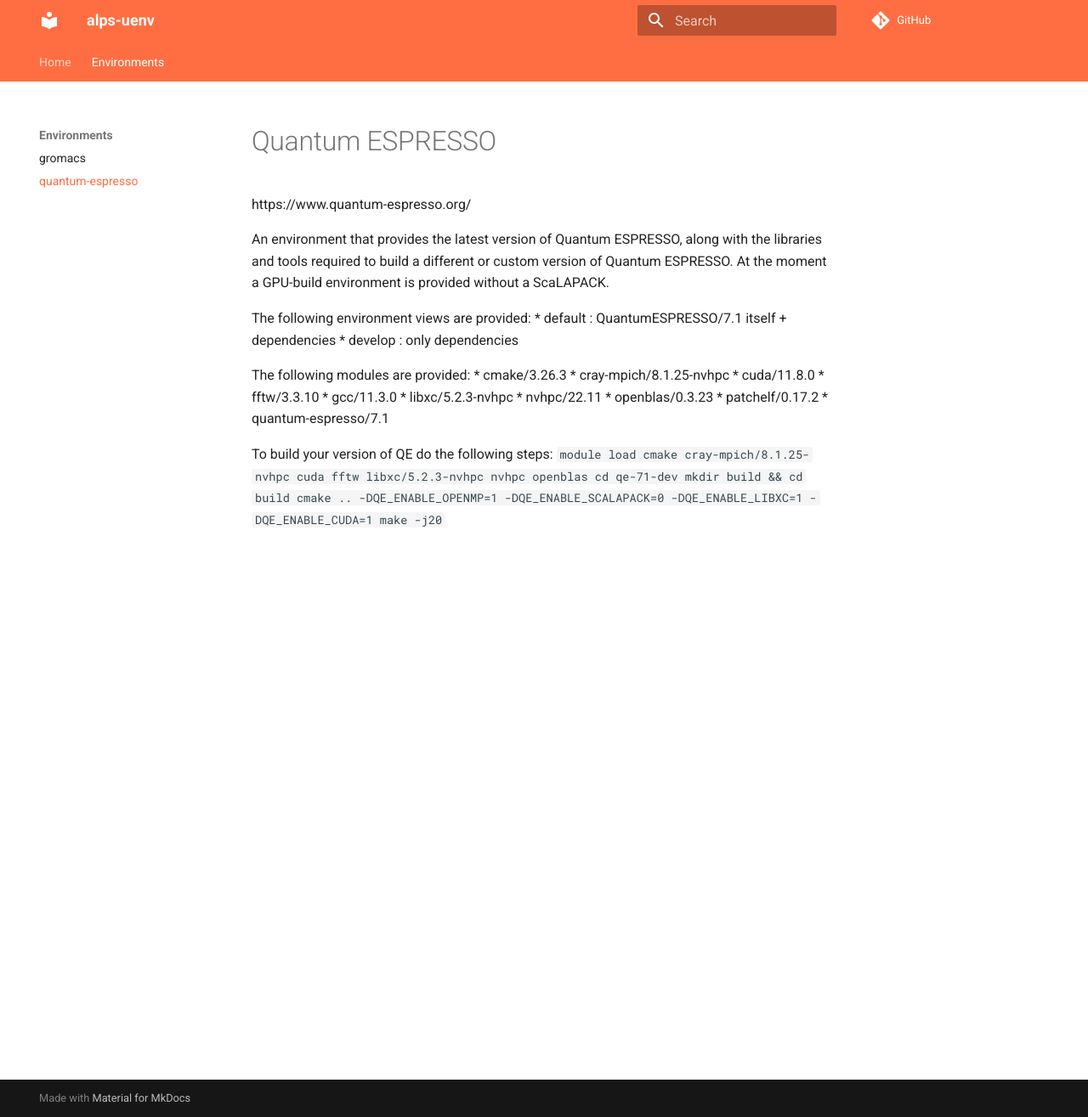
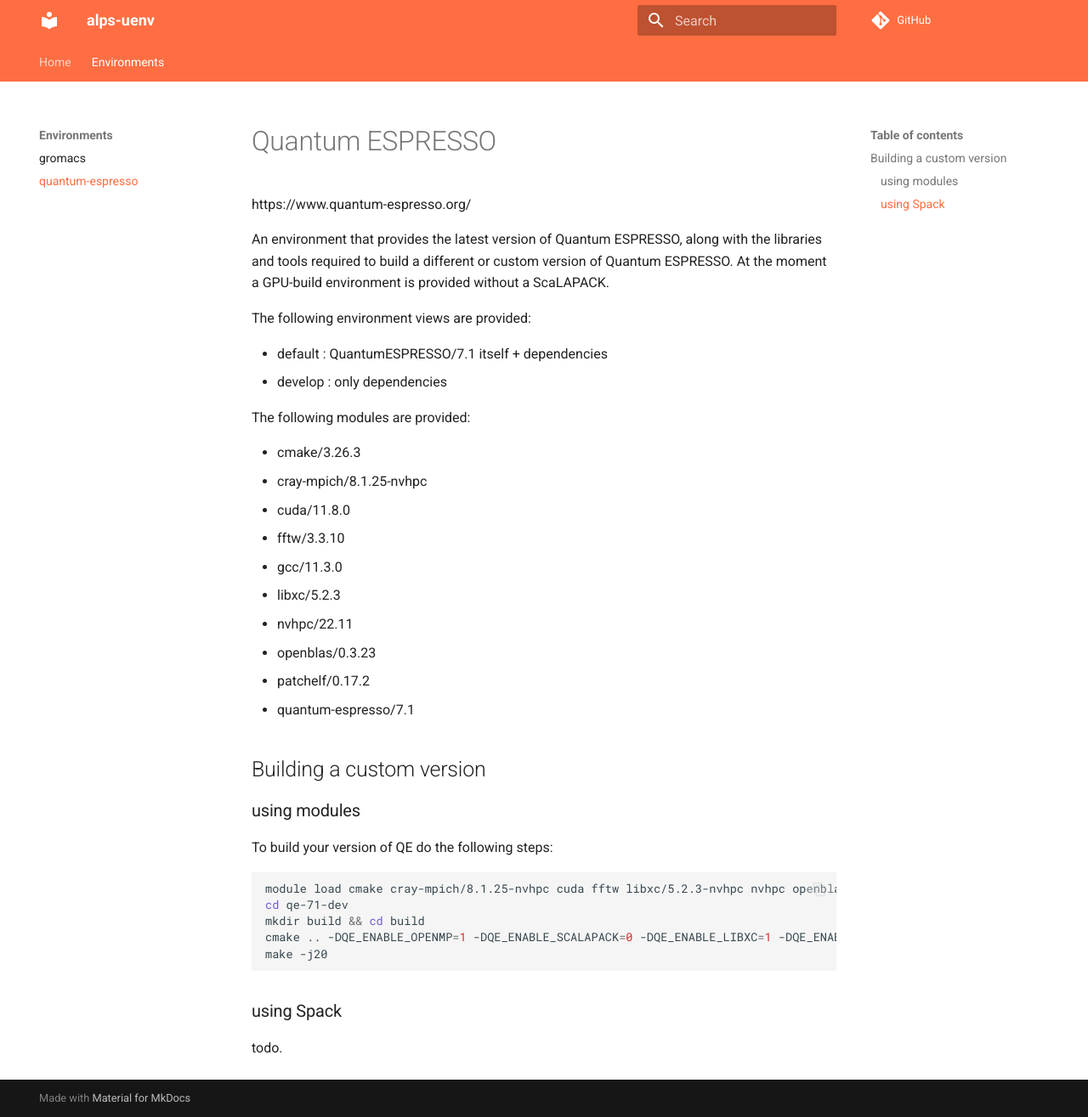
Before and after one commit to eth-cscs/alps-uenv, an MkDocs documentation site: the page built from docs/uenv-qe.md, in a window 1280 px wide and 1315 px high. Shown: the whole window at 85% size. Built offline with MkDocs 1.6.1 and Material for MkDocs 9.7.7, drawn with Linux system fonts in a browser that asks for light colours; comment, search, counter and statistics services are not loaded.

Commit message:
clean up formatting of qe docs

````diff
--- a/docs/uenv-qe.md
+++ b/docs/uenv-qe.md
@@ -6,27 +6,37 @@
 At the moment a GPU-build environment is provided without a ScaLAPACK.
 
 The following environment views are provided:
- * default : QuantumESPRESSO/7.1 itself + dependencies
- * develop : only dependencies
+
+* default : QuantumESPRESSO/7.1 itself + dependencies
+* develop : only dependencies
 
 The following modules are provided:
- * cmake/3.26.3
- * cray-mpich/8.1.25-nvhpc
- * cuda/11.8.0
- * fftw/3.3.10
- * gcc/11.3.0
- * libxc/5.2.3-nvhpc
- * nvhpc/22.11
- * openblas/0.3.23
- * patchelf/0.17.2
- * quantum-espresso/7.1
 
+* cmake/3.26.3
+* cray-mpich/8.1.25-nvhpc
+* cuda/11.8.0
+* fftw/3.3.10
+* gcc/11.3.0
+* libxc/5.2.3
+* nvhpc/22.11
+* openblas/0.3.23
+* patchelf/0.17.2
+* quantum-espresso/7.1
+
+## Building a custom version
+
+### using modules
 
 To build your version of QE do the following steps:
- ```
+
+```bash
 module load cmake cray-mpich/8.1.25-nvhpc cuda fftw libxc/5.2.3-nvhpc nvhpc openblas
 cd qe-71-dev
 mkdir build && cd build
 cmake .. -DQE_ENABLE_OPENMP=1 -DQE_ENABLE_SCALAPACK=0 -DQE_ENABLE_LIBXC=1 -DQE_ENABLE_CUDA=1
 make -j20
 ```
+
+### using Spack
+
+todo.
````
